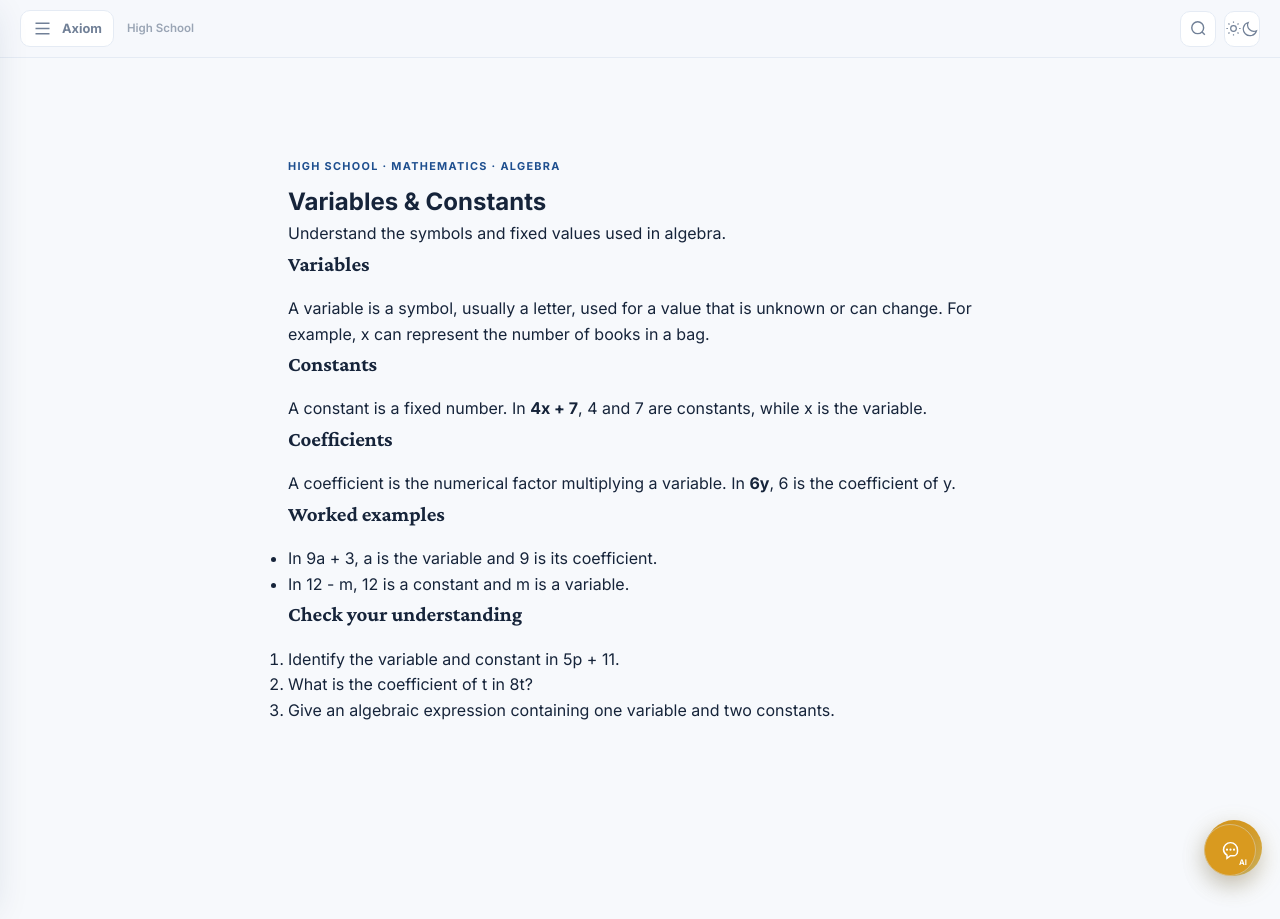
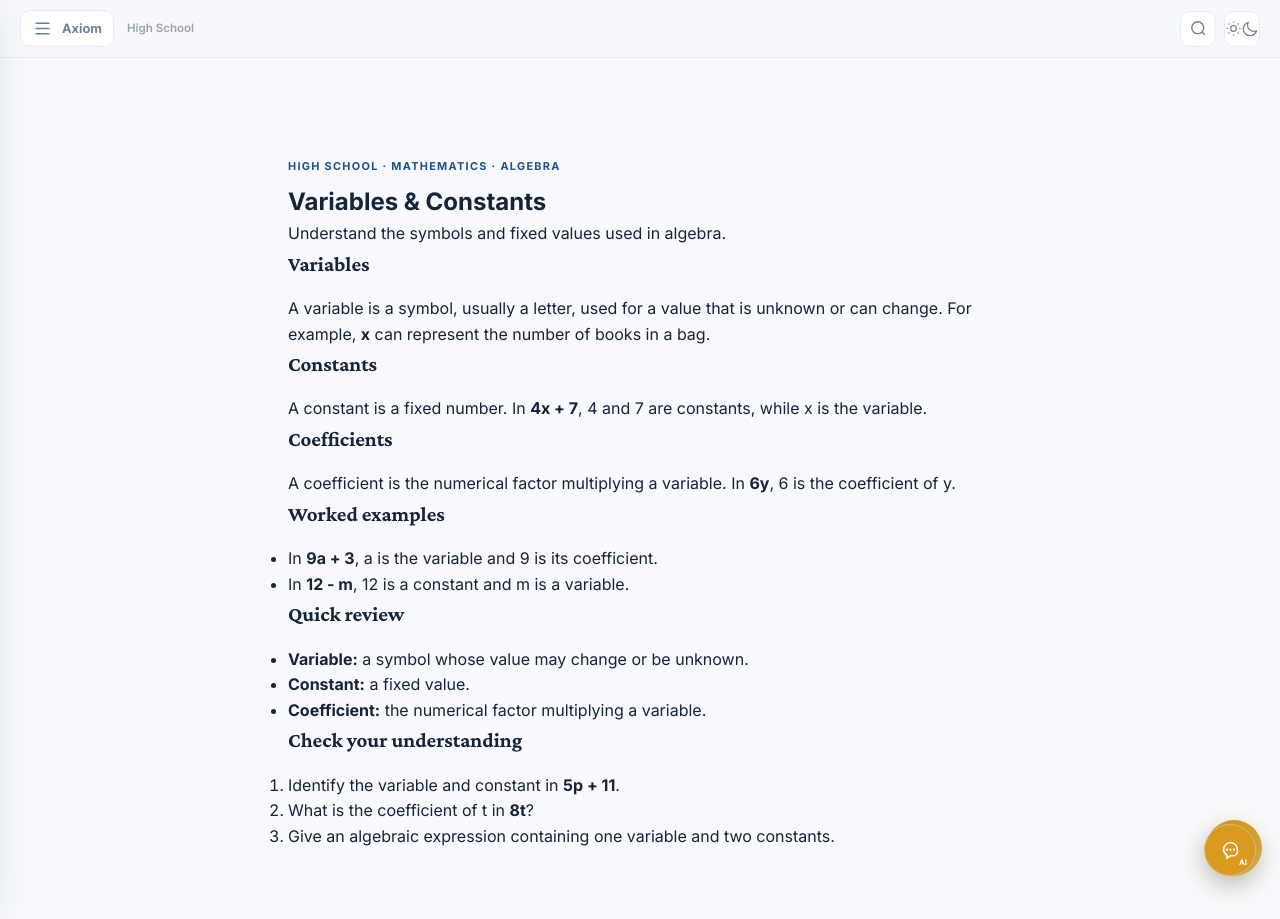
Before and after one commit to michaellegit28/axiom-academy, a Jekyll site: the page built from high-school/mathematics/algebra/variables-and-constants.md, in a window 1280 px wide. Built offline with Jekyll 4.4.1, drawn with Linux system fonts in a browser that asks for light colours; comment, search, counter and statistics services are not loaded.

Commit message:
Upgrade Variables & Constants for Week 2 study reader

```diff
--- a/high-school/mathematics/algebra/variables-and-constants.md
+++ b/high-school/mathematics/algebra/variables-and-constants.md
@@ -6,4 +6,13 @@ high_school_subject: mathematics
 high_school_topic: algebra
 high_school_subtopic: variables-and-constants
 ---
-<section class="section-block page-content-start study-lesson"><div class="section-heading"><div><span class="eyebrow">High School · Mathematics · Algebra</span><h1>Variables & Constants</h1><p>Understand the symbols and fixed values used in algebra.</p></div></div><article class="content-card"><h2>Variables</h2><p>A variable is a symbol, usually a letter, used for a value that is unknown or can change. For example, x can represent the number of books in a bag.</p><h2>Constants</h2><p>A constant is a fixed number. In <strong>4x + 7</strong>, 4 and 7 are constants, while x is the variable.</p><h2>Coefficients</h2><p>A coefficient is the numerical factor multiplying a variable. In <strong>6y</strong>, 6 is the coefficient of y.</p><h2>Worked examples</h2><ul><li>In 9a + 3, a is the variable and 9 is its coefficient.</li><li>In 12 - m, 12 is a constant and m is a variable.</li></ul><h2>Check your understanding</h2><ol><li>Identify the variable and constant in 5p + 11.</li><li>What is the coefficient of t in 8t?</li><li>Give an algebraic expression containing one variable and two constants.</li></ol></article></section>
+<section class="section-block page-content-start study-lesson">
+<div class="section-heading"><div><span class="eyebrow">High School · Mathematics · Algebra</span><h1>Variables & Constants</h1><p>Understand the symbols and fixed values used in algebra.</p></div></div>
+<article class="content-card">
+<h2>Variables</h2><p>A variable is a symbol, usually a letter, used for a value that is unknown or can change. For example, <strong>x</strong> can represent the number of books in a bag.</p>
+<h2>Constants</h2><p>A constant is a fixed number. In <strong>4x + 7</strong>, 4 and 7 are constants, while x is the variable.</p>
+<h2>Coefficients</h2><p>A coefficient is the numerical factor multiplying a variable. In <strong>6y</strong>, 6 is the coefficient of y.</p>
+<h2>Worked examples</h2><ul><li>In <strong>9a + 3</strong>, a is the variable and 9 is its coefficient.</li><li>In <strong>12 - m</strong>, 12 is a constant and m is a variable.</li></ul>
+<h2>Quick review</h2><ul><li><strong>Variable:</strong> a symbol whose value may change or be unknown.</li><li><strong>Constant:</strong> a fixed value.</li><li><strong>Coefficient:</strong> the numerical factor multiplying a variable.</li></ul>
+<h2>Check your understanding</h2><ol><li>Identify the variable and constant in <strong>5p + 11</strong>.</li><li>What is the coefficient of t in <strong>8t</strong>?</li><li>Give an algebraic expression containing one variable and two constants.</li></ol>
+</article></section>
```
